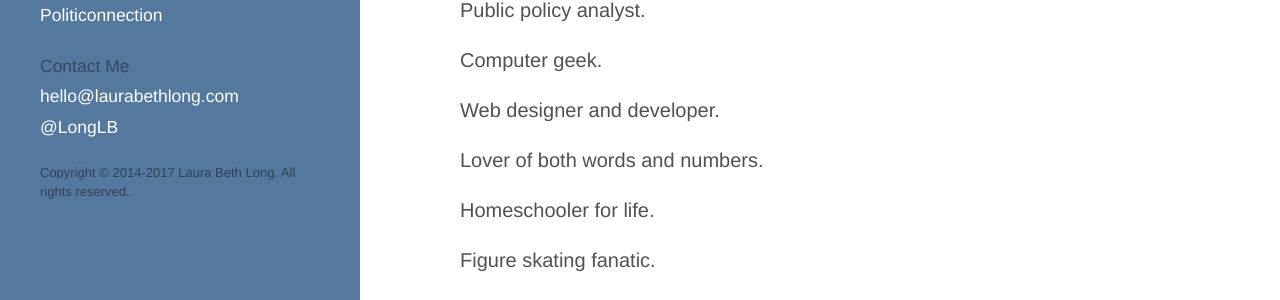
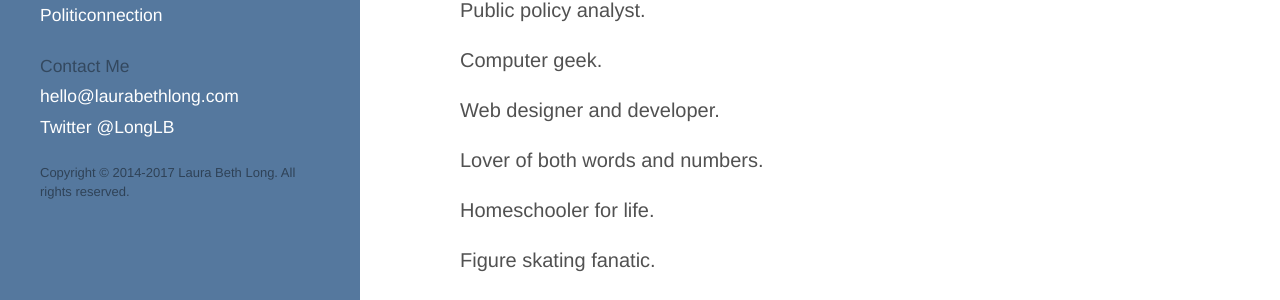
Before and after one commit to LauraBethLong/LauraBethLong.github.io, a Jekyll site: the page built from index.html, in a window 1280 px wide. Shown: the part 238-538 px from the top of the page. Built offline with Jekyll 4.4.1, drawn with Linux system fonts in a browser that asks for light colours; some web fonts are replaced.

Commit message:
Update default.html
add "Twitter" to the visible text of my Twitter profile link in sidebar

```diff
--- a/_layouts/default.html
+++ b/_layouts/default.html
@@ -55,7 +55,7 @@
 
 			<span class="sidebar-nav-item category">Contact Me</span>
 				<a class="sidebar-nav-item" href="mailto:&#104;&#101;&#108;&#108;&#111;&#64;&#108;&#97;&#117;&#114;&#97;&#98;&#101;&#116;&#104;&#108;&#111;&#110;&#103;&#46;&#99;&#111;&#109;" title="my email address">&#104;&#101;&#108;&#108;&#111;&#64;&#108;&#97;&#117;&#114;&#97;&#98;&#101;&#116;&#104;&#108;&#111;&#110;&#103;&#46;&#99;&#111;&#109;</a>
-				<a class="sidebar-nav-item" href="http://www.twitter.com/LongLB" title="my Twitter profile">@LongLB</a>
+				<a class="sidebar-nav-item" href="http://www.twitter.com/LongLB" title="my Twitter profile">Twitter @LongLB</a>
 		</nav>
 
 		<footer>
```
